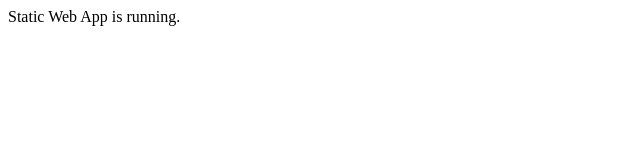
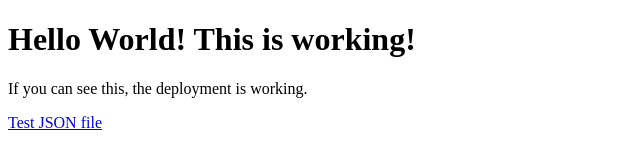
Before and after one commit to stevenmc1060/auth-web-1taskassistant-com, a plain HTML site: page index.html in a window 1280 px wide. Shown: the whole page, without its empty margins (0-640 px from the left). Drawn offline with Linux system fonts and the light colour scheme.

Commit message:
Fix empty JSON file - add content

```diff
--- a/index.html
+++ b/index.html
@@ -1,9 +1,11 @@
 <!DOCTYPE html>
 <html>
 <head>
-  <title>Static Web App</title>
+  <title>Test Static Web App</title>
 </head>
 <body>
-  Static Web App is running.
+  <h1>Hello World! This is working!</h1>
+  <p>If you can see this, the deployment is working.</p>
+  <a href="/.well-known/microsoft-identity-association.json">Test JSON file</a>
 </body>
 </html>
```
Also changed, not shown: .well-known/microsoft-identity-association.json.
